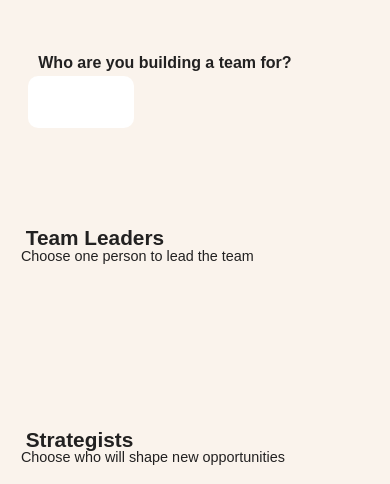
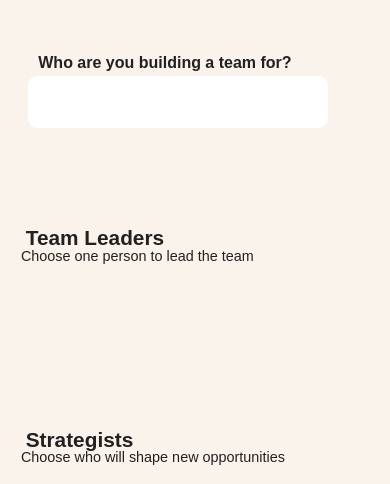
Before and after one commit to mrskytte/signifly, a website built with Parcel: page index.html in a window 390 px wide. Shown: the part 360-844 px from the top of the page. Built offline with nearby package versions, Linux system fonts and the light colour scheme; no server answers; a web font is replaced by a local one.

Commit message:
input field optimized for mobile

```diff
--- a/sass-partials/module-style/_main.scss
+++ b/sass-partials/module-style/_main.scss
@@ -21,7 +21,8 @@ header {
     font-weight: 600;
     input {
       margin-top: 0.2em;
-      width: 30%;
+      width: 35%;
+      min-width: 300px;
       padding: 0.5em;
       font-size: 1.5em;
       border-radius: 10px;
```
